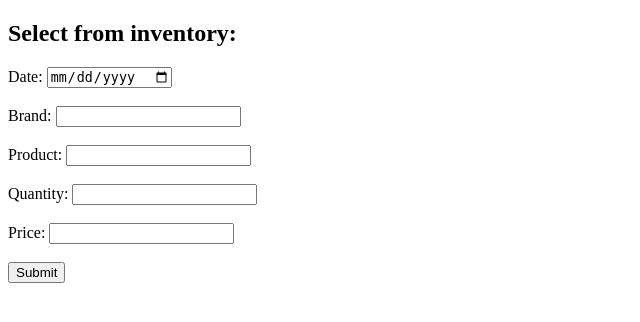
After one commit to eid96/Cross-Site-Scripting, a Flask app: page /Store in a window 1280 px wide. The commit adds this page. Shown: the top 322 px of the page, without its empty margins (0-640 px from the left). Run offline with Flask 3, Linux system fonts and the light colour scheme.

Commit message:
added a basic screen that need to be linked up with db

```diff
--- a/app.py
+++ b/app.py
@@ -55,7 +55,9 @@ def signup():
 def dashboard():
     create_db()
     return render_template('dashboard.html')
-
+@app.route('/Store')
+def Store():
+    return render_template('Store.html')
 
 if __name__ == '__main__':
     app.run(debug=True)
--- /dev/null
+++ b/templates/Store.html
@@ -0,0 +1,22 @@
+<!DOCTYPE html>
+<html>
+<head>
+  <title>Store</title>
+</head>
+<body>
+  <h2>Select from inventory:</h2>
+<form>
+    <label for="date">Date:</label>
+    <input type="date" id="date" name="date"><br><br>
+    <label for ="Brand">Brand:</label>
+    <input type="text" id="Brand" name = "Brand"><br><br>
+    <label for="Product">Product:</label>
+    <input type="text" id="Product" name="Product"><br><br>
+    <label for="qty">Quantity:</label>
+    <input type="number" id="qty" name="qty"><br><br>
+    <label for="price">Price:</label>
+    <input type="number" step="0.01" id="price" name="price"><br><br>
+    <input type="submit" value="Submit">
+  </form>
+</body>
+</html>
--- a/templates/dashboard.html
+++ b/templates/dashboard.html
@@ -8,5 +8,6 @@
 <body>
     <h1>Dashboard</h1>
     <p>You have successfully signed in!</p>
+<a href="{{ url_for('Store') }}">Store</a>
 </body>
 </html>
```
Also changed, not shown: Stock.db.
